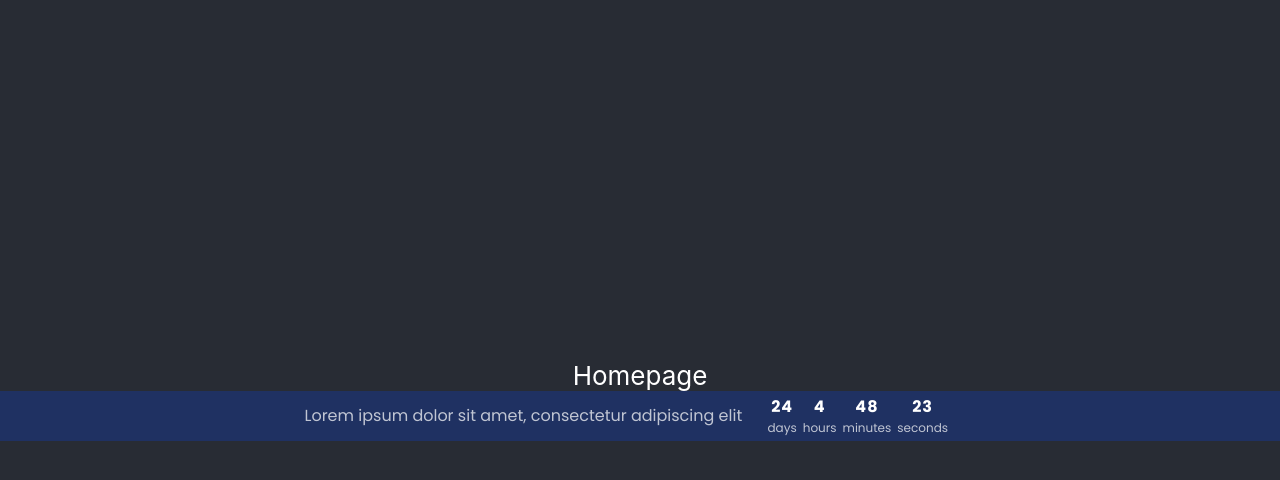
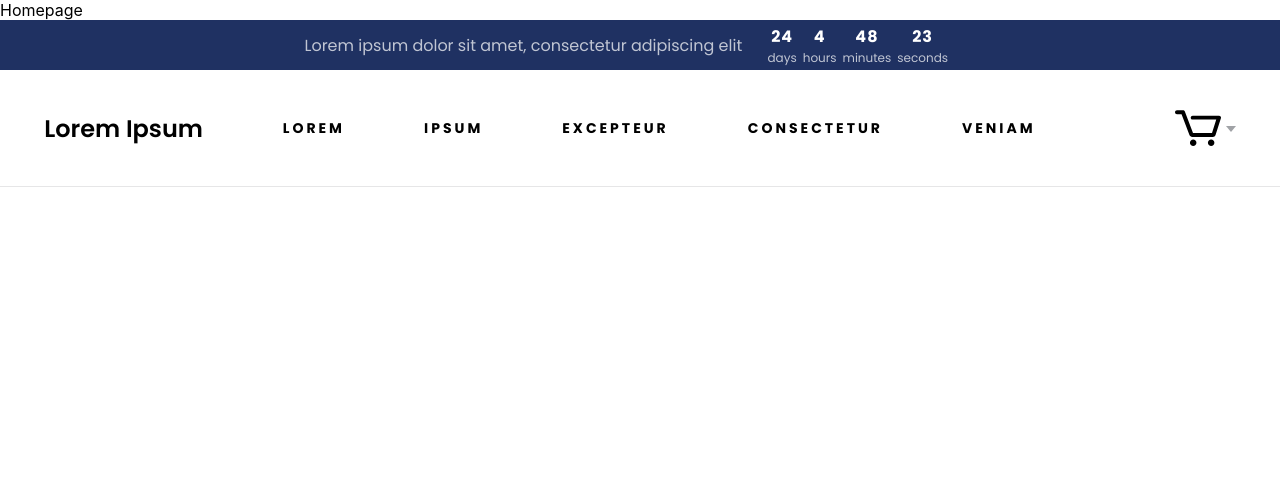
Before and after one commit to Wesley-Ryan/companyFE, a React (Create React App) app: page / in a window 1280 px wide. Shown: the top 480 px of the page. Built offline with nearby package versions, Linux system fonts and the light colour scheme.

Commit message:
nav styles

```diff
--- a/src/App.css
+++ b/src/App.css
@@ -1,14 +1,15 @@
 .App {
-  text-align: center;
+  margin: 0 auto;
+  max-width: 1440px;
 }
 
-.App-header {
-  background-color: #282c34;
-  min-height: 100vh;
-  display: flex;
-  flex-direction: column;
-  align-items: center;
-  justify-content: center;
-  font-size: calc(10px + 2vmin);
-  color: white;
+.triangle {
+  width: 0;
+  height: 0;
+  border-left: 5px solid transparent;
+  border-right: 5px solid transparent;
+  border-top: 6px solid #a0a2a6;
+  margin: 0 auto;
+  margin-top: 2px;
+  align-self: center;
 }
--- a/src/components/Navigation.tsx
+++ b/src/components/Navigation.tsx
@@ -1,9 +1,72 @@
-type NavProps = {
-  link: string;
+/** @jsxImportSource @emotion/react */
+import { css } from "@emotion/react";
+import { NavItem, Row } from "../styles/Styles";
+
+import CartImg from "../assets/cart.svg";
+
+const Navigation = () => {
+  return (
+    <div
+      css={css`
+        width: 100%;
+        height: 116px;
+        background-color: #ffffff;
+        font-family: Poppins;
+        display: flex;
+        justify-content: center;
+        border-bottom: 1px solid #e6e6e7;
+      `}
+    >
+      <h2
+        css={css`
+          height: 41px;
+          width: 159px;
+          color: #000000;
+          font-size: 24px;
+          font-weight: 600;
+          letter-spacing: 0;
+          line-height: 41px;
+          align-self: center;
+        `}
+      >
+        Lorem Ipsum
+      </h2>
+      <ul
+        css={css`
+          display: flex;
+          justify-content: space-around;
+          width: 65%;
+          align-items: center;
+        `}
+      >
+        <NavItem>LOREM</NavItem>
+        <NavItem>IPSUM</NavItem>
+        <NavItem>EXCEPTEUR</NavItem>
+        <NavItem>CONSECTETUR</NavItem>
+        <NavItem>VENIAM</NavItem>
+      </ul>
+      <Row>
+        <img
+          src={CartImg}
+          alt="cart"
+          css={css`
+            height: 37px;
+            align-self: center;
+            margin-left: 100px;
+          `}
+        />
+        <Row
+          css={css`
+            height: 37px;
+            align-self: center;
+            margin-left: 5px;
+          `}
+        >
+          <p className="triangle"></p>
+        </Row>
+      </Row>
+    </div>
+  );
 };
 
-function Navigation({ link }: NavProps) {
-  return <div>{link}</div>;
-}
-
 export default Navigation;
--- a/src/pages/Homepage.tsx
+++ b/src/pages/Homepage.tsx
@@ -1,7 +1,7 @@
 /** @jsxImportSource @emotion/react */
 import { css } from "@emotion/react";
 import { CountDownBanner } from "../components/CountDownBanner";
-
+import Navigation from "../components/Navigation";
 function Homepage() {
   return (
     <div
@@ -11,6 +11,7 @@ function Homepage() {
     >
       Homepage
       <CountDownBanner />
+      <Navigation />
     </div>
   );
 }
--- a/src/styles/Styles.tsx
+++ b/src/styles/Styles.tsx
@@ -27,4 +27,16 @@ const CountNumber = styled.p`
   margin: 0;
 `;
 
-export { Row, Column, CountText, CountNumber };
+const NavItem = styled.li`
+  height: 31px;
+  color: #000000;
+  font-family: Poppins;
+  font-size: 14px;
+  font-weight: bold;
+  letter-spacing: 3px;
+  line-height: 31px;
+  text-align: center;
+  list-style-type: none;
+`;
+
+export { Row, Column, CountText, CountNumber, NavItem };
```
Also changed, not shown: src/assets/cart.svg (added).
